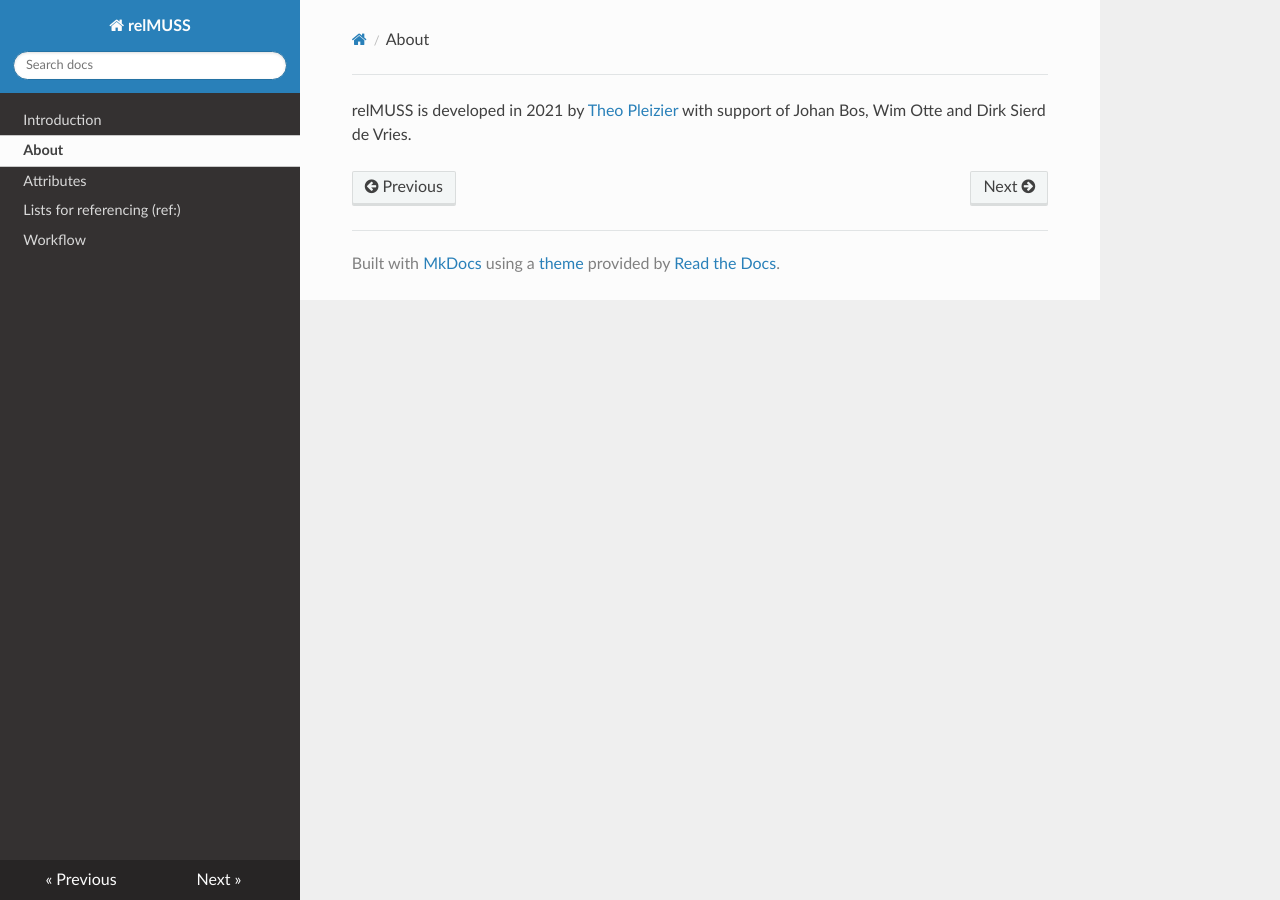
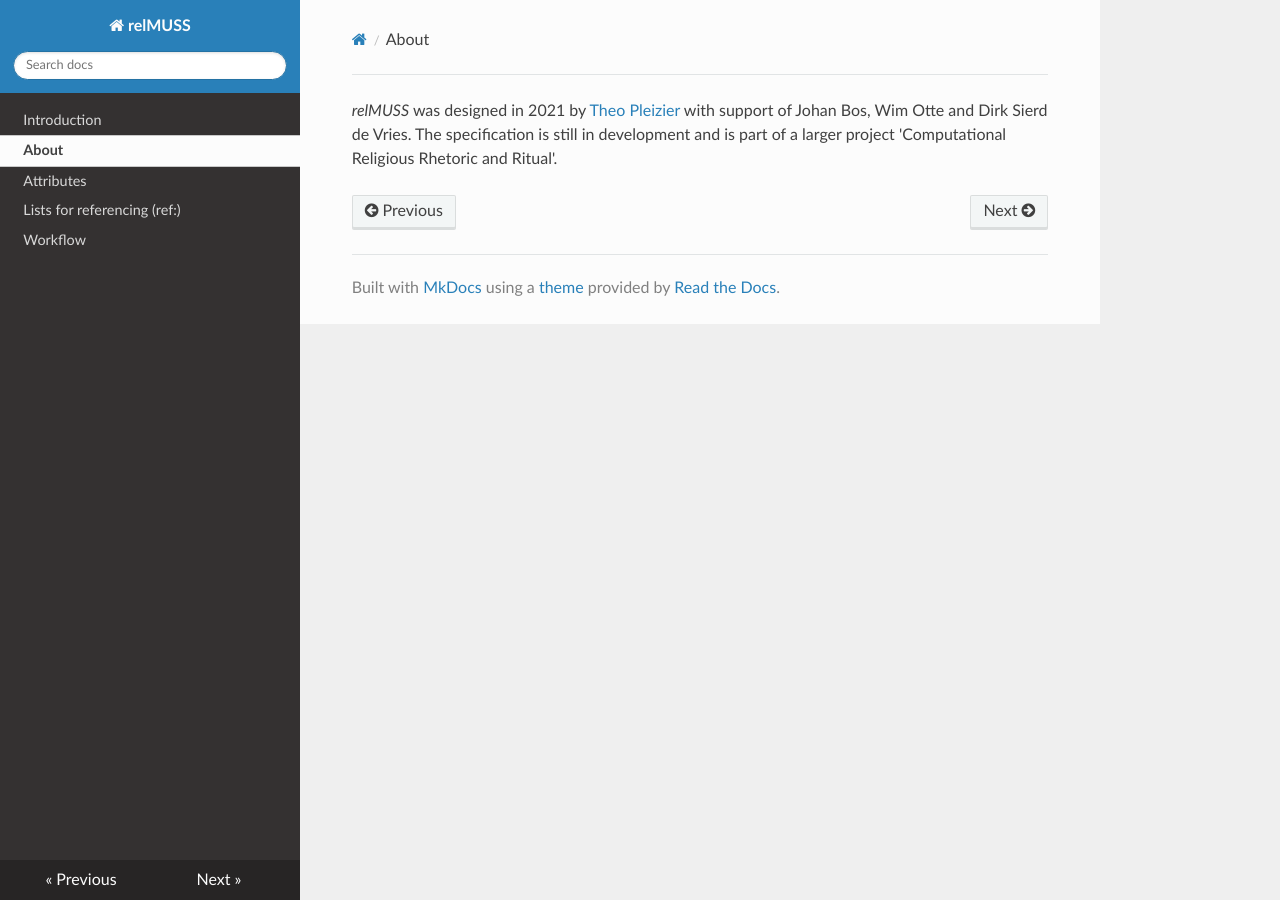
Before and after one commit to ttjpleizier/relmuss-specification, an MkDocs documentation site: the page built from docs/about.md, in a window 1280 px wide. Built offline with MkDocs 1.6.1, drawn with Linux system fonts in a browser that asks for light colours; nearby versions of some CDN libraries.

Commit message:
Update about.md

```diff
--- a/docs/about.md
+++ b/docs/about.md
@@ -1 +1 @@
-relMUSS is developed in 2021 by [Theo Pleizier](https://theopleizier.nl/en) with support of Johan Bos, Wim Otte and Dirk Sierd de Vries.
+*relMUSS* was designed in 2021 by [Theo Pleizier](https://theopleizier.nl/en) with support of Johan Bos, Wim Otte and Dirk Sierd de Vries. The specification is still in development and is part of a larger project 'Computational Religious Rhetoric and Ritual'.
```
